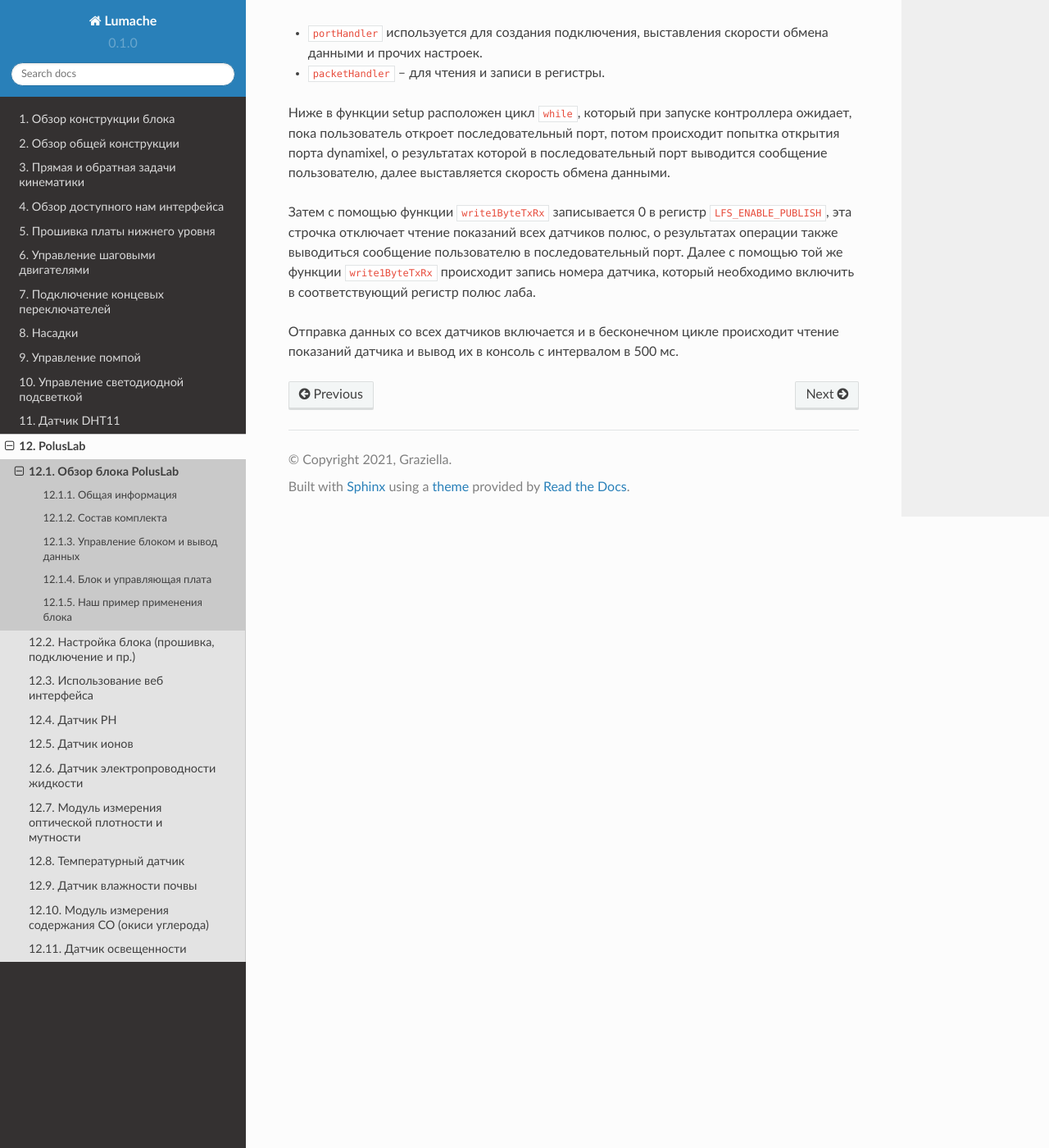
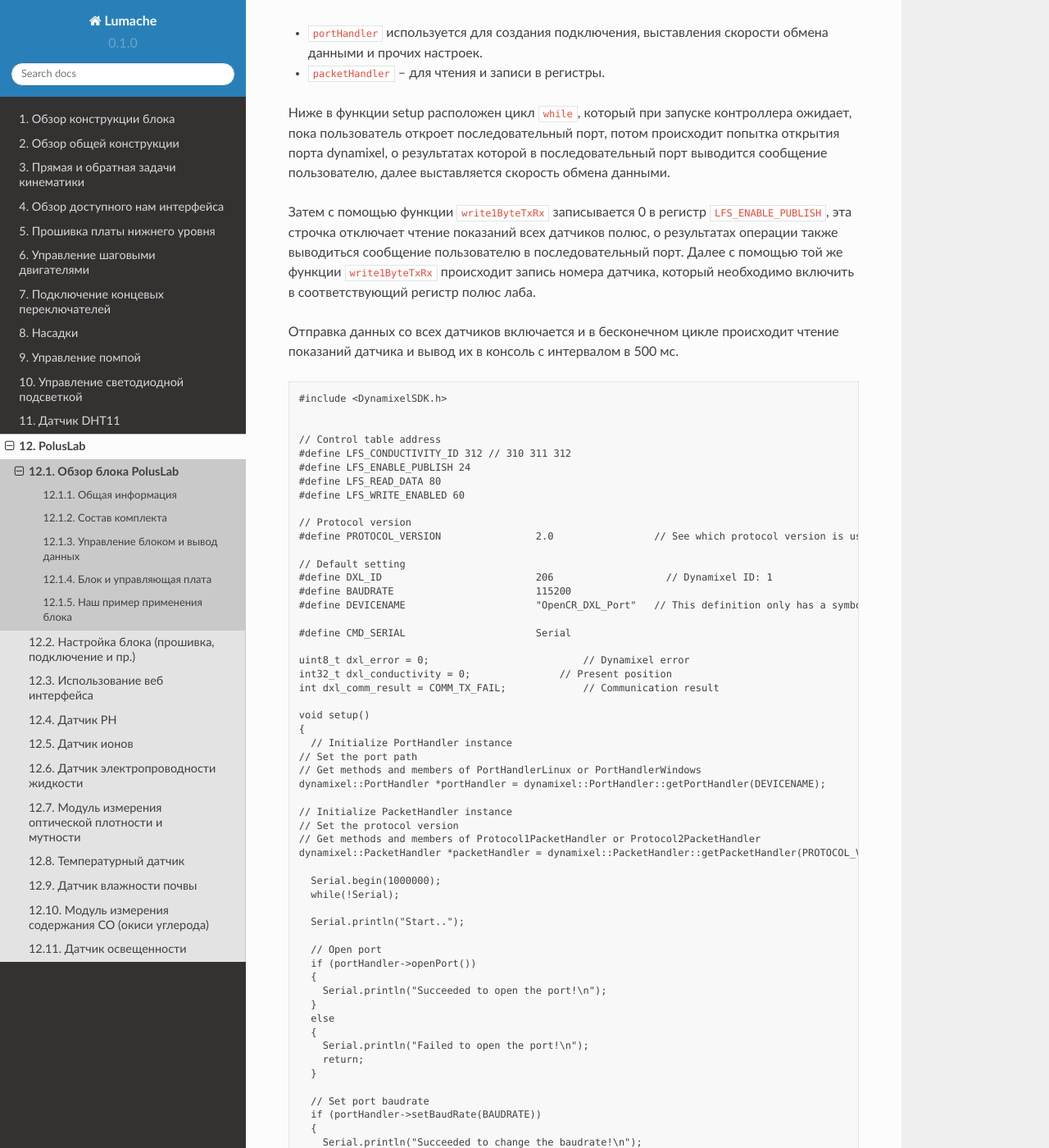
Before and after one commit to BBanwz/AgroLab_Multibot, a Sphinx documentation site: the page built from docs/source/13/1polus.rst, in a window 1280 px wide and 1400 px high, scrolled down 3628 px. Shown: the whole window at 82% size. Built offline with Sphinx 7.4.7 and the Read the Docs theme 2.0.0, drawn with Linux system fonts in a browser that asks for light colours; pages that are not in the unit, such as notebooks, are missing from menus; some of the changed text lies outside the part shown.

Commit message:
Update 1polus.rst

```diff
--- a/docs/source/13/1polus.rst
+++ b/docs/source/13/1polus.rst
@@ -132,3 +132,137 @@
 Затем с помощью функции ``write1ByteTxRx`` записывается 0 в регистр ``LFS_ENABLE_PUBLISH``, эта строчка отключает чтение показаний всех датчиков полюс, о результатах операции также выводиться сообщение пользователю в последовательный порт. Далее с помощью той же функции ``write1ByteTxRx`` происходит запись номера датчика, который необходимо включить в соответствующий регистр полюс лаба.
 
 Отправка данных со всех датчиков включается и в бесконечном цикле происходит чтение показаний датчика и вывод их в консоль с интервалом в 500 мс.
+
+::
+
+    #include <DynamixelSDK.h>
+
+
+    // Control table address
+    #define LFS_CONDUCTIVITY_ID 312 // 310 311 312
+    #define LFS_ENABLE_PUBLISH 24
+    #define LFS_READ_DATA 80
+    #define LFS_WRITE_ENABLED 60
+
+    // Protocol version
+    #define PROTOCOL_VERSION                2.0                 // See which protocol version is used in the Dynamixel
+
+    // Default setting
+    #define DXL_ID                          206                   // Dynamixel ID: 1
+    #define BAUDRATE                        115200
+    #define DEVICENAME                      "OpenCR_DXL_Port"   // This definition only has a symbolic meaning and does not affect to any functionality
+
+    #define CMD_SERIAL                      Serial
+
+    uint8_t dxl_error = 0;                          // Dynamixel error
+    int32_t dxl_conductivity = 0;               // Present position
+    int dxl_comm_result = COMM_TX_FAIL;             // Communication result
+
+    void setup()
+    {
+      // Initialize PortHandler instance
+    // Set the port path
+    // Get methods and members of PortHandlerLinux or PortHandlerWindows
+    dynamixel::PortHandler *portHandler = dynamixel::PortHandler::getPortHandler(DEVICENAME);
+
+    // Initialize PacketHandler instance
+    // Set the protocol version
+    // Get methods and members of Protocol1PacketHandler or Protocol2PacketHandler
+    dynamixel::PacketHandler *packetHandler = dynamixel::PacketHandler::getPacketHandler(PROTOCOL_VERSION);
+
+      Serial.begin(1000000);
+      while(!Serial);
+
+      Serial.println("Start..");
+
+      // Open port
+      if (portHandler->openPort())
+      {
+        Serial.println("Succeeded to open the port!\n");
+      }
+      else
+      {
+        Serial.println("Failed to open the port!\n");
+        return;
+      }
+
+      // Set port baudrate
+      if (portHandler->setBaudRate(BAUDRATE))
+      {
+        Serial.println("Succeeded to change the baudrate!\n");
+      }
+      else
+      {
+        Serial.println("Failed to change the baudrate!\n");
+        return;
+      }
+
+
+            // Disable data publish
+      dxl_comm_result = packetHandler->write1ByteTxRx(portHandler, DXL_ID, LFS_ENABLE_PUBLISH, 0, &dxl_error);
+      if (dxl_comm_result != COMM_SUCCESS)
+      {
+        Serial.println(packetHandler->getTxRxResult(dxl_comm_result));
+      }
+      else if (dxl_error != 0)
+      {
+        Serial.println(packetHandler->getRxPacketError(dxl_error));
+      }
+      else
+      {
+        Serial.println("Dynamixel has been successfully connected \n");
+      }
+            delay(500);
+      // Enable LFS_PRESSURE
+      dxl_comm_result = packetHandler->write1ByteTxRx(portHandler, DXL_ID, LFS_WRITE_ENABLED, LFS_CONDUCTIVITY_ID, &dxl_error);
+      if (dxl_comm_result != COMM_SUCCESS)
+      {
+        Serial.println(packetHandler->getTxRxResult(dxl_comm_result));
+      }
+      else if (dxl_error != 0)
+      {
+        Serial.println(packetHandler->getRxPacketError(dxl_error));
+      }
+      else
+      {
+        Serial.println("Dynamixel device has been successfully connected \n");
+      }
+            delay(500);
+         // Disable data publish
+      dxl_comm_result = packetHandler->write1ByteTxRx(portHandler, DXL_ID, LFS_ENABLE_PUBLISH, 1, &dxl_error);
+      if (dxl_comm_result != COMM_SUCCESS)
+      {
+        Serial.println(packetHandler->getTxRxResult(dxl_comm_result));
+      }
+      else if (dxl_error != 0)
+      {
+        Serial.println(packetHandler->getRxPacketError(dxl_error));
+      }
+      else
+      {
+        Serial.println("Dynamixel device has been successfully connected \n");
+      }
+
+      while(1)
+      {
+            delay(500);
+    dxl_comm_result = packetHandler->read4ByteTxRx(portHandler, DXL_ID, LFS_READ_DATA, (uint32_t*)&dxl_conductivity, &dxl_error);
+          if (dxl_comm_result == COMM_SUCCESS)
+          {
+            Serial.println(packetHandler->getTxRxResult(dxl_comm_result));
+            Serial.println("Conductivity:");
+            dxl_conductivity/=10;
+            Serial.println(dxl_conductivity);
+          }
+          else if (dxl_error != 0)
+          {
+            Serial.println(packetHandler->getRxPacketError(dxl_error));
+          }
+          delay(500);
+      }
+    }
+
+    void loop()
+    {
+
+    }
```
Also changed, not shown: other parts of docs/source/13/1polus.rst (+3 -3 lines).
